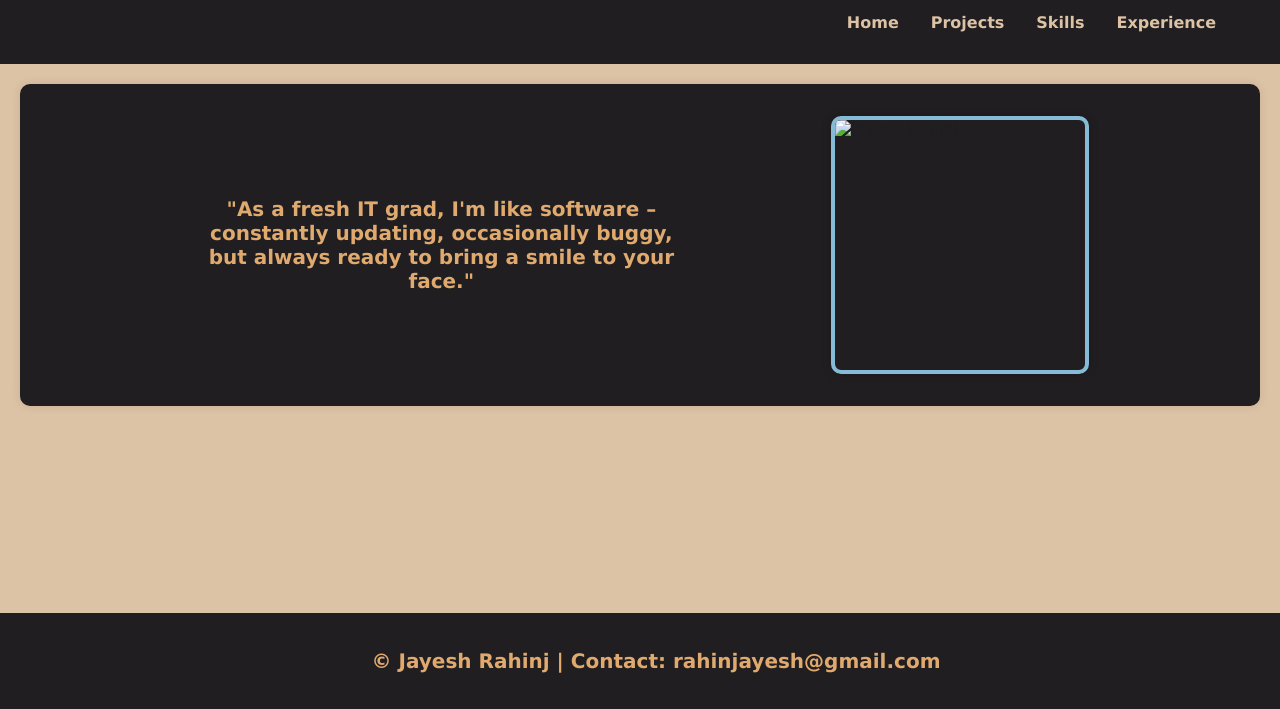
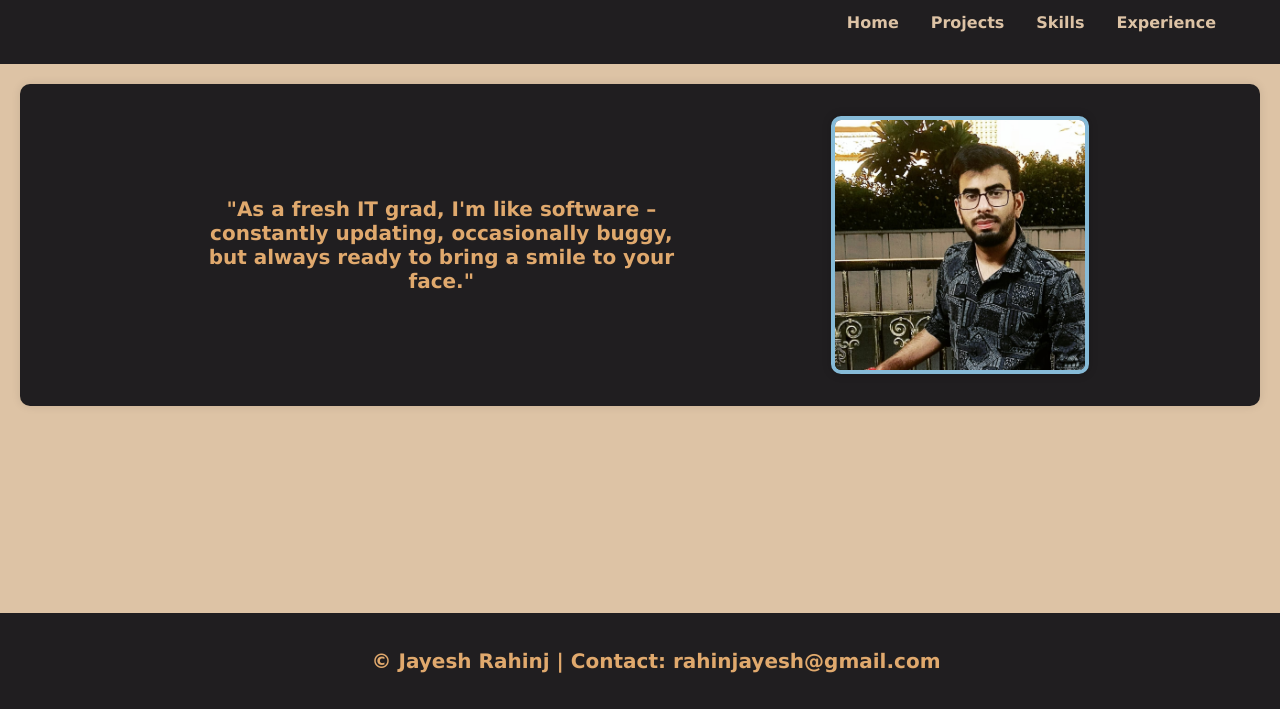
Before and after one commit to jayeshrahinj/portfolio, a plain HTML site: page index.html in a window 1280 px wide. Shown: the part 91-800 px from the top of the page. Drawn offline with Linux system fonts and the light colour scheme.

Commit message:
Update index.html

```diff
--- a/index.html
+++ b/index.html
@@ -191,7 +191,7 @@
                  Add other social media icons as needed
             </div> -->
         </div>
-        <img src="image/myimage.jpg" alt="Jayesh Rahinj" class="profile-photo">
+        <img src="myimage.jpg" alt="Jayesh Rahinj" class="profile-photo">
     </section>
 
     <footer>
```
